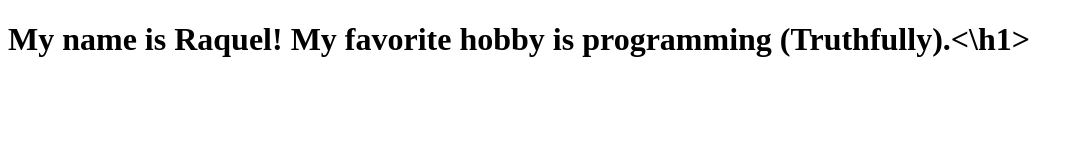
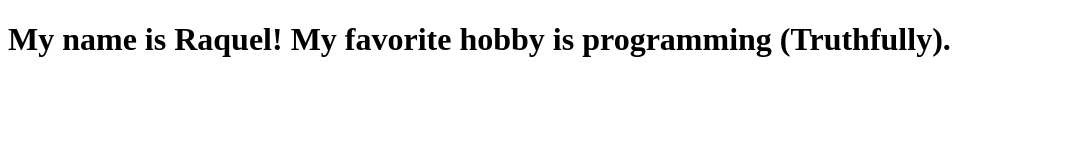
Before and after one commit to Raquel297/Akiva_Raquel_ttp_static, a plain HTML site: page index.html in a window 1280 px wide. Shown: the whole page, without its empty margins (0-1084 px from the left). Drawn offline with Linux system fonts and the light colour scheme.

Commit message:
Update index.html

```diff
--- a/index.html
+++ b/index.html
@@ -1,2 +1,2 @@
 <!DOCTYPE html>
-<h1> My name is Raquel! My favorite hobby is programming (Truthfully).<\h1>
+<h1> My name is Raquel! My favorite hobby is programming (Truthfully).</h1>
```
